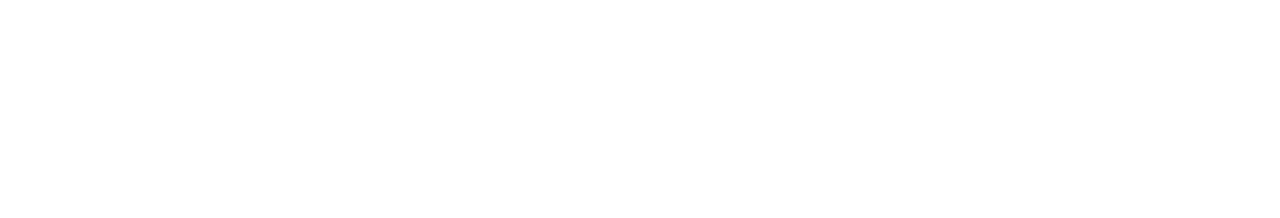
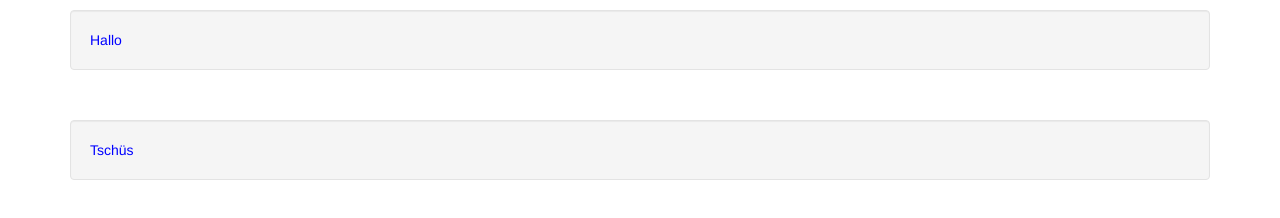
Before and after one commit to Marlonfant/marlonfant.github.io, a plain HTML site: page index.html in a window 1280 px wide. Drawn offline with Linux system fonts and the light colour scheme.

```diff
--- a/index.html
+++ b/index.html
@@ -5,6 +5,22 @@
      	<title></title>
      	<link rel="stylesheet" type="text/css" href="css/bootstrap.min.css">
 
+     </head>
+     <body>
+
+     	<div class="container">
+			<div class="well" style="color:blue; margin-top: 10px; ">
+				Hallo
+			</div>
+
+			<br>
+
+			<div class="well" style="color:blue; margin-top: 10px; ">
+				Tschüs
+			</div>
+
+		</div>
 
 
+     </body>
  </html>
```
